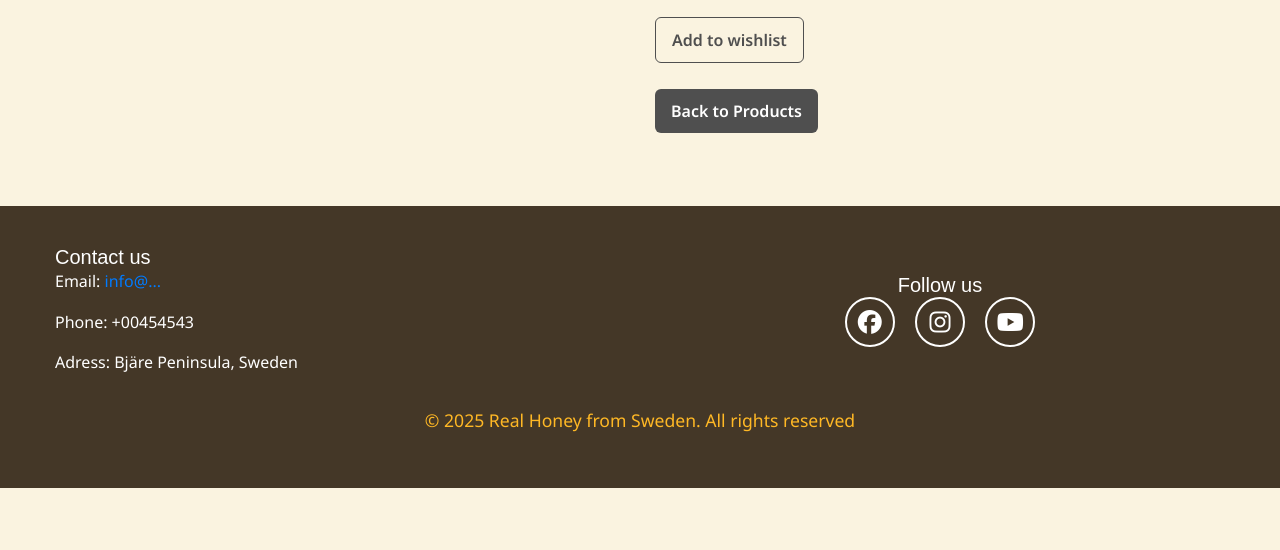
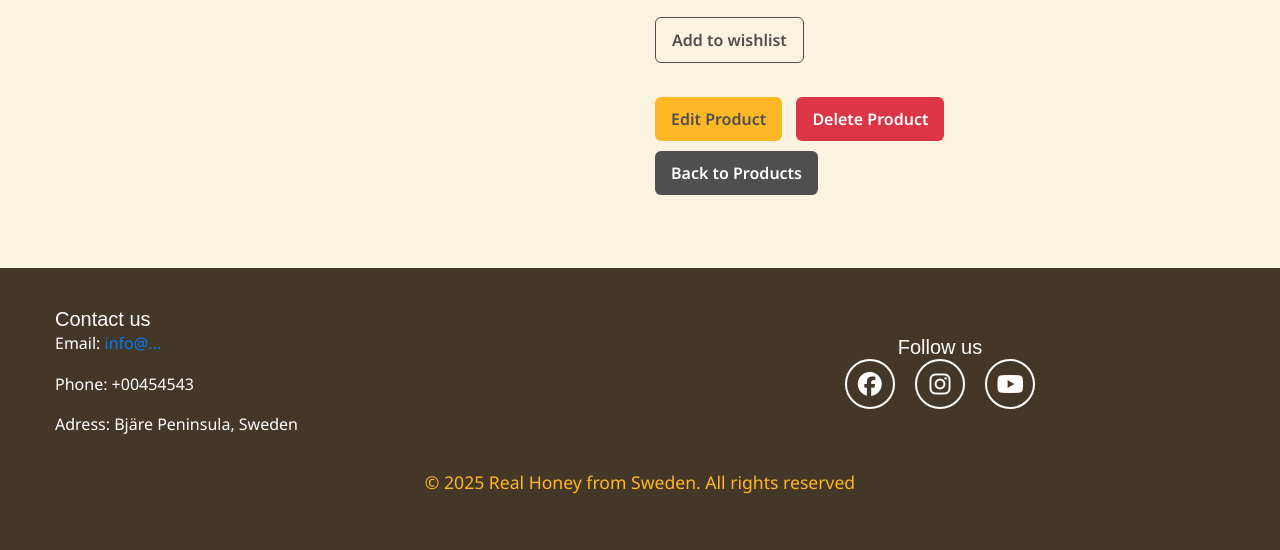
Before and after one commit to Quetzaly88/PP5-Real_Honey, a Django app: page /products/1/ in a window 1280 px wide. Shown: the part 574-1124 px from the top of the page. Before the commit the page ends 1062 px from the top, so only its background shows below. Run offline with Django 3.2, Linux system fonts and the light colour scheme; a user stored in the database is signed in; tables that the repository leaves empty hold one stand-in row (values such as "Sample post"); grey boxes marked "Sample" are stand-in pictures; some libraries are stand-ins or nearby versions; some web fonts are replaced.

Commit message:
Implement Add, Edit and delete products. Update details and list products with buttons for this features. Add messages of confirmation

```diff
--- a/products/templates/products/product_detail.html
+++ b/products/templates/products/product_detail.html
@@ -68,6 +68,14 @@
             <button type="submit" class="btn btn-action">Add to wishlist</button>
          </form>
 
+         {% if user.is_superuser %}
+            <div class="mt-3">
+               <a href="{% url 'edit_product' product.id %}" class="btn btn-warning mt-2">Edit Product</a>
+               <a href="{% url 'delete_product' product.id %}" class="btn btn-danger mt-2"
+                  onclick="return confirm('Are you sure you want to delete this oroduct?');">Delete Product</a>
+            </div>
+         {% endif %}
+
          <!-- Back to products -->
          <a href="{% url 'product_list' %}" class="btn btn-secondary">Back to Products</a>
       </div>
--- a/products/urls.py
+++ b/products/urls.py
@@ -1,11 +1,13 @@
 from django.urls import path
 from . import views
-from .views import product_list, product_detail
+from .views import product_list, product_detail, add_product, edit_product, delete_product
 
 urlpatterns = [
-    path('', product_list, name='product_list'),
+    path('', views.product_list, name='product_list'),
     path('category/<str:category>/', views.product_list,
          name='product_category'),
     path('<int:pk>/', product_detail, name='product_detail'),
     path('add/', views.add_product, name='add_product'),
+    path('edit/<int:product_id>/', views.edit_product, name='edit_product'),
+    path('delete/<int:product_id>/', views.delete_product, name='delete_product'),
 ]
--- a/products/views.py
+++ b/products/views.py
@@ -5,6 +5,8 @@
 from django.db.models import Q, F, Min, Max
 from .forms import ProductForm
 from django.contrib.auth.decorators import login_required
+from django.shortcuts import redirect
+from django.urls import reverse
 
 
 # Handles displaying and filtering the product list based on filters
@@ -92,12 +94,50 @@
         if form.is_valid():
             product = form.save()
             messages.success(request, f"Product '{product.name}' added successfully!")
-            return redirect('product_detail', pk=product.pk)
+            return redirect('product_list')
         else:
             messages.error(request, 'Failed to add product. Please ensure the form is valid.')
     else:
         form = ProductForm()
 
-    return render(request, 'products/add_product.html', {
-        'form': form
-    })
+    template = 'products/add_product.html'
+    context = {'form': form}
+    return render(request, template, context)
+
+
+@login_required
+def edit_product(request, product_id):
+    """
+    Edit an existing product
+    """
+    product = get_object_or_404(Product, pk=product_id)
+
+    if request.method == 'POST':
+        form = ProductForm(request.POST, request.FILES, instance=product)
+        if form.is_valid():
+            form.save()
+            messages.success(request, 'Product updated successfully!')
+            return redirect(reverse('product_detail', args=[product.id]))
+        else:
+            messages.error(request, 'Failed to update product')
+    else:
+        form = ProductForm(instance=product)
+        messages.info(request, f'You are editing: {product.name}')
+
+    template = 'products/edit_product.html'
+    context = {
+        'form': form,
+        'product': product,
+    }
+    return render(request, template, context)
+
+
+@login_required
+def delete_product(request, product_id):
+    """
+    Delete a product
+    """
+    product = get_object_or_404(Product, pk=product_id)
+    product.delete()
+    messages.success(request, f"Product '{product.name}' deleted successfully!")
+    return redirect('product_list')
```
Also changed, not shown: products/templates/products/edit_product.html (added, +27 -0 lines), products/templates/products/product_list.html (+8 -0 lines), README.md, products/forms.py (line endings or trailing spaces).
